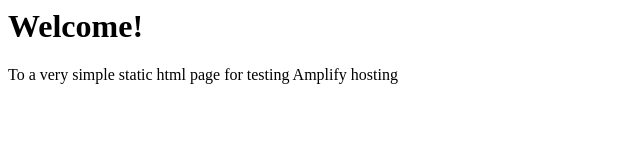
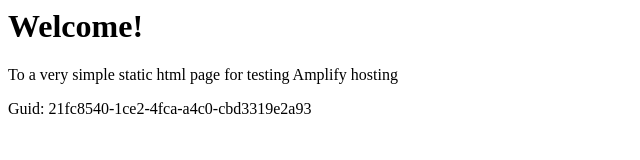
Before and after one commit to aws-aemilia-sin/Github-PR-Commit-Integration-Test-DoNotTouch-GitH-MJCD6L4M-v1-prod-ap-southeast-1, a website: page src/index.html in a window 1280 px wide. Shown: the whole page, without its empty margins (0-640 px from the left). Drawn offline with Linux system fonts and the light colour scheme.

Commit message:
commit from integ tests

```diff
--- a/src/index.html
+++ b/src/index.html
@@ -1,3 +1,5 @@
+
+
 <html lang="en">
 
 <head>
@@ -10,6 +12,6 @@
 <body>
     <h1>Welcome!</h1>
     <p>To a very simple static html page for testing Amplify hosting</p>
-</body>
+    <p>Guid: 21fc8540-1ce2-4fca-a4c0-cbd3319e2a93</p></body>
 
 </html>
```
